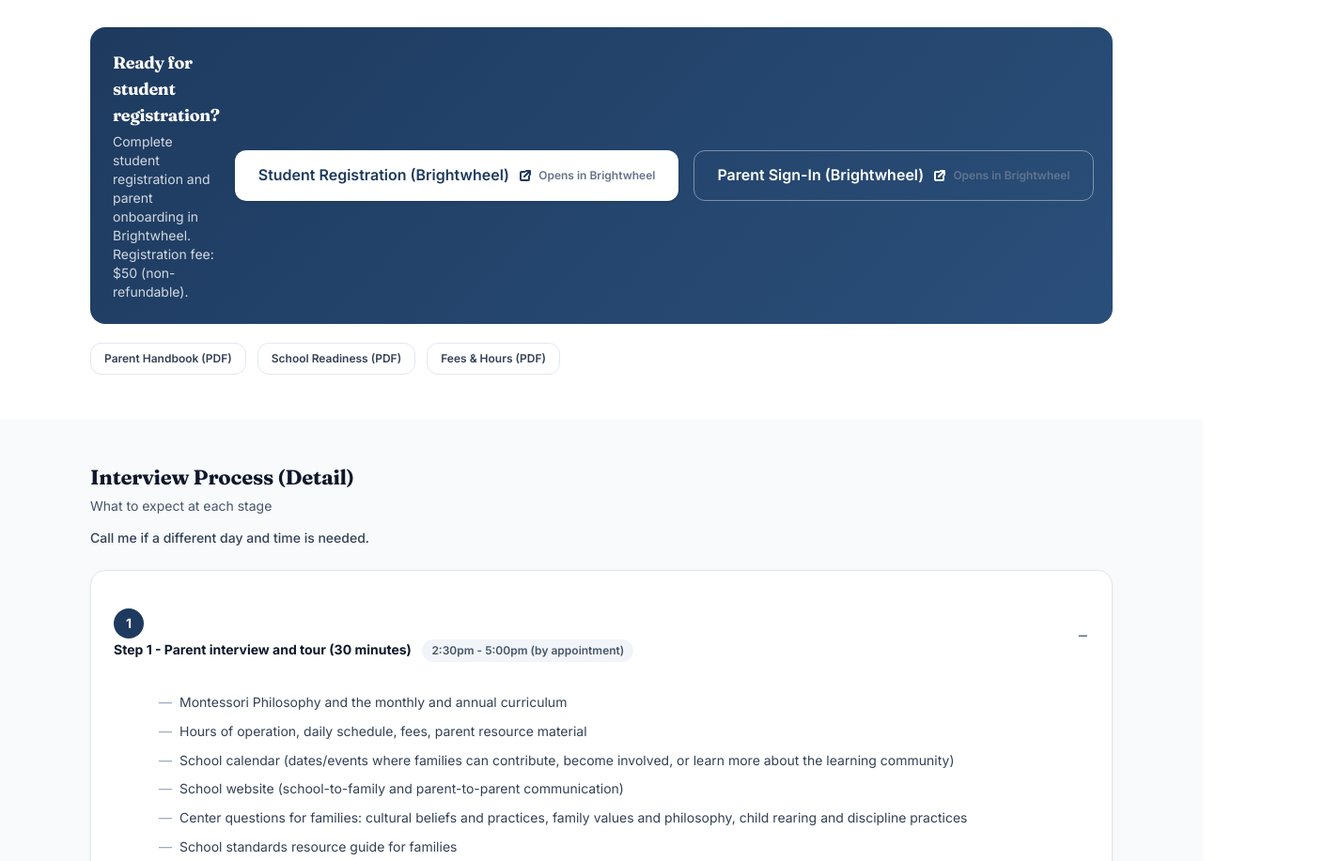
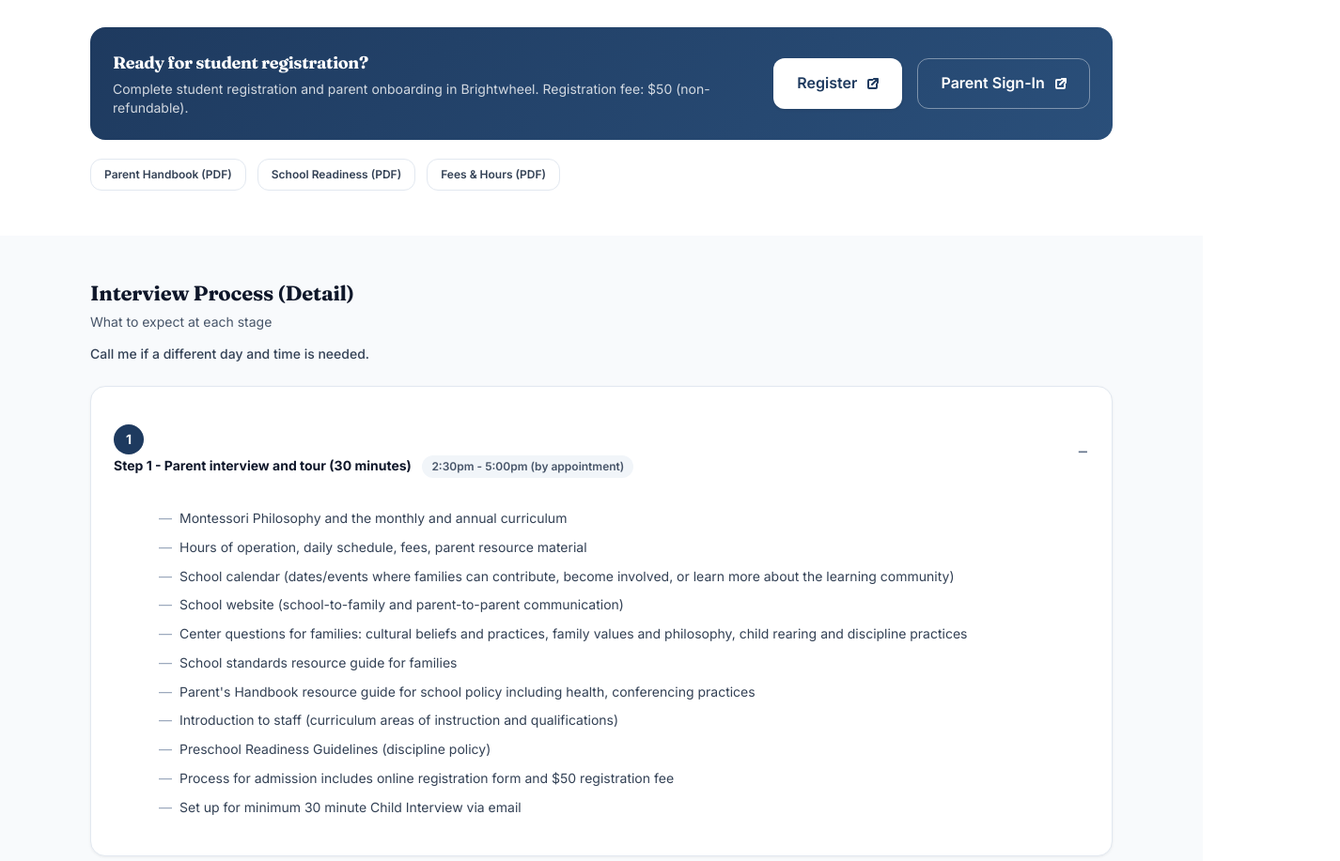
Before and after one commit to DeliciousHouse/auburn-montessori-website, an Astro site: page /admissions in a window 1280 px wide. Shown: the part 758-1675 px from the top of the page at 94% size, 1426 px wide, since content can reach past the window. Built offline with nearby package versions, Linux system fonts and the light colour scheme; Astro itself is replaced by a stand-in of ours.

Commit message:
Remove redundant Brightwheel labeling from links and buttons
- Registration button: label 'Register' only, no 'Opens in Brightwheel'
- Parent Sign-In and doc links: drop (Brightwheel) and opensIn helper text
- ExternalLink: opensIn prop optional so helper text can be omitted
- Contact maps link: remove 'Opens in Google Maps'

```diff
--- a/src/components/ExternalLink.astro
+++ b/src/components/ExternalLink.astro
@@ -1,7 +1,7 @@
 ---
 type Props = {
   href: string;
-  opensIn: string;
+  opensIn?: string;
   class?: string;
   ariaLabel?: string;
   [key: string]: unknown;
--- a/src/components/Footer.astro
+++ b/src/components/Footer.astro
@@ -42,8 +42,8 @@ const legalLinks = [
           <a class="text-sm no-underline hover:underline" style="color: var(--color-text-muted);" href={l.href}>{l.label}</a>
         ))}
         <a class="text-sm no-underline hover:underline" style="color: var(--color-text-muted);" href="/schedule-a-tour">Schedule a Tour &amp; Register</a>
-        <ExternalLink href={siteConfig.brightwheel.parentSignInUrl} opensIn="Brightwheel" class="text-sm no-underline hover:underline" style="color: var(--color-text-muted);">
-          Parent Sign-In (Brightwheel)
+        <ExternalLink href={siteConfig.brightwheel.parentSignInUrl} class="text-sm no-underline hover:underline" style="color: var(--color-text-muted);">
+          Parent Sign-In
         </ExternalLink>
       </nav>
     </div>
--- a/src/components/Header.astro
+++ b/src/components/Header.astro
@@ -54,9 +54,8 @@ const mainNav = nav.filter((item: {href:string}) => item.href !== '/');
     <div class="flex items-center gap-2">
       <ExternalLink
         href={siteConfig.brightwheel.parentSignInUrl}
-        opensIn="Brightwheel"
         class="btn btn-ghost btn-sm hidden md:inline-flex"
-        ariaLabel="Parent Sign-In (opens in Brightwheel)"
+        ariaLabel="Parent Sign-In"
       >
         Parent Sign-In
       </ExternalLink>
@@ -107,12 +106,11 @@ const mainNav = nav.filter((item: {href:string}) => item.href !== '/');
             <hr class="my-1 border-[var(--color-neutral-200)]" aria-hidden="true" />
             <ExternalLink
               href={siteConfig.brightwheel.parentSignInUrl}
-              opensIn="Brightwheel"
               class="btn btn-outline w-full justify-center"
-              ariaLabel="Parent Sign-In (opens in Brightwheel)"
+              ariaLabel="Parent Sign-In"
               data-mobile-nav-link
             >
-              Parent Sign-In (Brightwheel)
+              Parent Sign-In
             </ExternalLink>
             <StudentRegistrationButton
               wrapperClass="w-full"
--- a/src/components/StudentRegistrationButton.astro
+++ b/src/components/StudentRegistrationButton.astro
@@ -9,7 +9,6 @@ type Props = {
   helperId?: string;
   label?: string;
   ariaLabel?: string;
-  opensIn?: string;
 };
 
 const {
@@ -17,9 +16,8 @@ const {
   buttonClass = 'btn btn-primary',
   helperClass = 'mt-2 text-xs',
   helperId,
-  label = 'Student Registration (Brightwheel)',
-  ariaLabel = 'Student Registration (opens in Brightwheel)',
-  opensIn = 'Brightwheel'
+  label = 'Register',
+  ariaLabel = 'Register'
 } = Astro.props as Props;
 
 const registrationUrl = siteConfig.brightwheel.studentRegistrationUrl;
@@ -31,7 +29,6 @@ const effectiveHelperId = helperId ?? `student-registration-helper-${Math.random
   <div class={wrapperClass}>
     <ExternalLink
       href={registrationUrl}
-      opensIn={opensIn}
       class={buttonClass}
       ariaLabel={ariaLabel}
     >
--- a/src/pages/admissions.astro
+++ b/src/pages/admissions.astro
@@ -55,12 +55,11 @@ const pageNavLinks = [
           </div>
           <ExternalLink
             href={siteConfig.brightwheel.parentSignInUrl}
-            opensIn="Brightwheel"
             class="btn btn-outline btn-lg shrink-0"
             style="border-color: rgba(255,255,255,0.4); color: white; background: transparent;"
-            ariaLabel="Parent Sign-In (opens in Brightwheel)"
+            ariaLabel="Parent Sign-In"
           >
-            Parent Sign-In (Brightwheel)
+            Parent Sign-In
           </ExternalLink>
         </div>
       </div>
--- a/src/pages/contact.astro
+++ b/src/pages/contact.astro
@@ -28,7 +28,7 @@ const mapEmbedUrl = `https://maps.google.com/maps?q=${encodeURIComponent(address
               {site.address.street}<br />
               {site.address.city}, {site.address.state} {site.address.postalCode}
             </div>
-            <ExternalLink href={mapUrl} opensIn="Google Maps" class="mt-1 inline-block text-sm font-semibold no-underline hover:underline">Open in maps</ExternalLink>
+            <ExternalLink href={mapUrl} class="mt-1 inline-block text-sm font-semibold no-underline hover:underline">Open in maps</ExternalLink>
           </div>
         </div>
 
@@ -123,8 +123,8 @@ const mapEmbedUrl = `https://maps.google.com/maps?q=${encodeURIComponent(address
             <h2 class="text-lg font-bold">Parent Sign-In</h2>
             <p class="mt-1 text-sm" style="color: rgba(255,255,255,0.8);">Parent onboarding is handled through Brightwheel and opens in a new tab.</p>
           </div>
-          <ExternalLink href={siteConfig.brightwheel.parentSignInUrl} opensIn="Brightwheel" class="btn btn-primary btn-lg shrink-0" ariaLabel="Parent Sign-In (opens in Brightwheel)">
-            Parent Sign-In (Brightwheel)
+          <ExternalLink href={siteConfig.brightwheel.parentSignInUrl} class="btn btn-primary btn-lg shrink-0" ariaLabel="Parent Sign-In">
+            Parent Sign-In
           </ExternalLink>
         </div>
       </div>
--- a/src/pages/documents.astro
+++ b/src/pages/documents.astro
@@ -61,9 +61,8 @@ const availableBrightwheelDocs = brightwheelDocuments.filter((doc) => hasValue(d
             {availableBrightwheelDocs.map((doc) => (
               <ExternalLink
                 href={doc.href}
-                opensIn="Brightwheel"
                 class="btn btn-primary btn-sm"
-                ariaLabel={`${doc.label} (opens in Brightwheel)`}
+                ariaLabel={doc.label}
               >
                 {doc.label}
               </ExternalLink>
--- a/src/pages/educators.astro
+++ b/src/pages/educators.astro
@@ -116,7 +116,7 @@ const getInitials = (name: string) =>
                       <div class="mt-4 flex flex-wrap gap-2">
                         {e.links.map((l) =>
                           l.external ? (
-                            <ExternalLink href={l.href} opensIn="new tab" class="chip">
+                            <ExternalLink href={l.href} class="chip">
                               {l.label}
                             </ExternalLink>
                           ) : (
--- a/src/pages/index.astro
+++ b/src/pages/index.astro
@@ -21,8 +21,8 @@ import { siteConfig } from '../config/siteConfig';
 					</p>
 					<div class="mt-6 flex flex-wrap gap-3">
 						<a class="btn btn-outline btn-lg" style="border-color: rgba(255,255,255,0.4); color: white; background: transparent;" href="/schedule-a-tour">Schedule a Tour &amp; Register</a>
-						<ExternalLink href={siteConfig.brightwheel.parentSignInUrl} opensIn="Brightwheel" class="btn btn-outline btn-lg" style="border-color: rgba(255,255,255,0.4); color: white; background: transparent;" ariaLabel="Parent Sign-In (opens in Brightwheel)">
-							Parent Sign-In (Brightwheel)
+						<ExternalLink href={siteConfig.brightwheel.parentSignInUrl} class="btn btn-outline btn-lg" style="border-color: rgba(255,255,255,0.4); color: white; background: transparent;" ariaLabel="Parent Sign-In">
+							Parent Sign-In
 						</ExternalLink>
 						<StudentRegistrationButton buttonClass="btn btn-primary btn-lg" helperClass="text-xs text-white/90" />
 					</div>
@@ -74,10 +74,10 @@ import { siteConfig } from '../config/siteConfig';
 					<h2 class="text-sm font-bold" style="color: var(--color-text);">Programs</h2>
 					<p class="text-xs" style="color: var(--color-text-subtle);">Preschool (3–6) and Elementary (K–3rd Grade)</p>
 				</a>
-				<ExternalLink href={siteConfig.brightwheel.parentSignInUrl} opensIn="Brightwheel" class="card card-body flex flex-col items-start gap-2 no-underline transition-shadow hover:shadow-md" style="background: var(--color-primary-light); border-color: rgba(30,58,95,0.15);" ariaLabel="Parent Sign-In (opens in Brightwheel)">
+				<ExternalLink href={siteConfig.brightwheel.parentSignInUrl} class="card card-body flex flex-col items-start gap-2 no-underline transition-shadow hover:shadow-md" style="background: var(--color-primary-light); border-color: rgba(30,58,95,0.15);" ariaLabel="Parent Sign-In">
 					<div class="feature-icon" style="background: var(--color-primary); color: white;"><Icon name="edit" size={22} /></div>
 					<h2 class="text-sm font-bold" style="color: var(--color-primary);">Parent Sign-In</h2>
-					<p class="text-xs" style="color: var(--color-text-subtle);">Parent onboarding in Brightwheel</p>
+					<p class="text-xs" style="color: var(--color-text-subtle);">Parent onboarding</p>
 				</ExternalLink>
 			</div>
 		</div>
--- a/src/pages/parent-resources.astro
+++ b/src/pages/parent-resources.astro
@@ -51,20 +51,19 @@ const pageNavLinks = [
         <div class="mt-5 space-y-4">
           <ExternalLink
             href={siteConfig.brightwheel.parentSignInUrl}
-            opensIn="Brightwheel"
             class="card card-body flex items-center gap-3 no-underline hover:shadow-md transition-shadow"
-            ariaLabel="Parent Sign-In (opens in Brightwheel)"
+            ariaLabel="Parent Sign-In"
           >
             <div class="feature-icon shrink-0"><Icon name="external" size={22} /></div>
             <div>
-              <div class="text-sm font-semibold" style="color: var(--color-neutral-900);">Parent Sign-In (Brightwheel)</div>
+              <div class="text-sm font-semibold" style="color: var(--color-neutral-900);">Parent Sign-In</div>
             </div>
           </ExternalLink>
           <div class="card card-body">
             <div class="flex items-center gap-3">
               <div class="feature-icon shrink-0"><Icon name="edit" size={22} /></div>
               <div>
-                <div class="text-sm font-semibold" style="color: var(--color-neutral-900);">Student Registration (Brightwheel)</div>
+                <div class="text-sm font-semibold" style="color: var(--color-neutral-900);">Register</div>
               </div>
             </div>
             <div class="mt-4">
--- a/src/pages/schedule-a-tour.astro
+++ b/src/pages/schedule-a-tour.astro
@@ -35,8 +35,8 @@ import site from '../data/site.json';
           </p>
           <div class="mt-4 flex flex-wrap gap-3">
             <StudentRegistrationButton buttonClass="btn btn-primary btn-lg" helperClass="text-xs" />
-            <ExternalLink href={siteConfig.brightwheel.parentSignInUrl} opensIn="Brightwheel" class="btn btn-outline btn-lg" ariaLabel="Parent Sign-In (opens in Brightwheel)">
-              Parent Sign-In (Brightwheel)
+            <ExternalLink href={siteConfig.brightwheel.parentSignInUrl} class="btn btn-outline btn-lg" ariaLabel="Parent Sign-In">
+              Parent Sign-In
             </ExternalLink>
           </div>
         </section>
```
